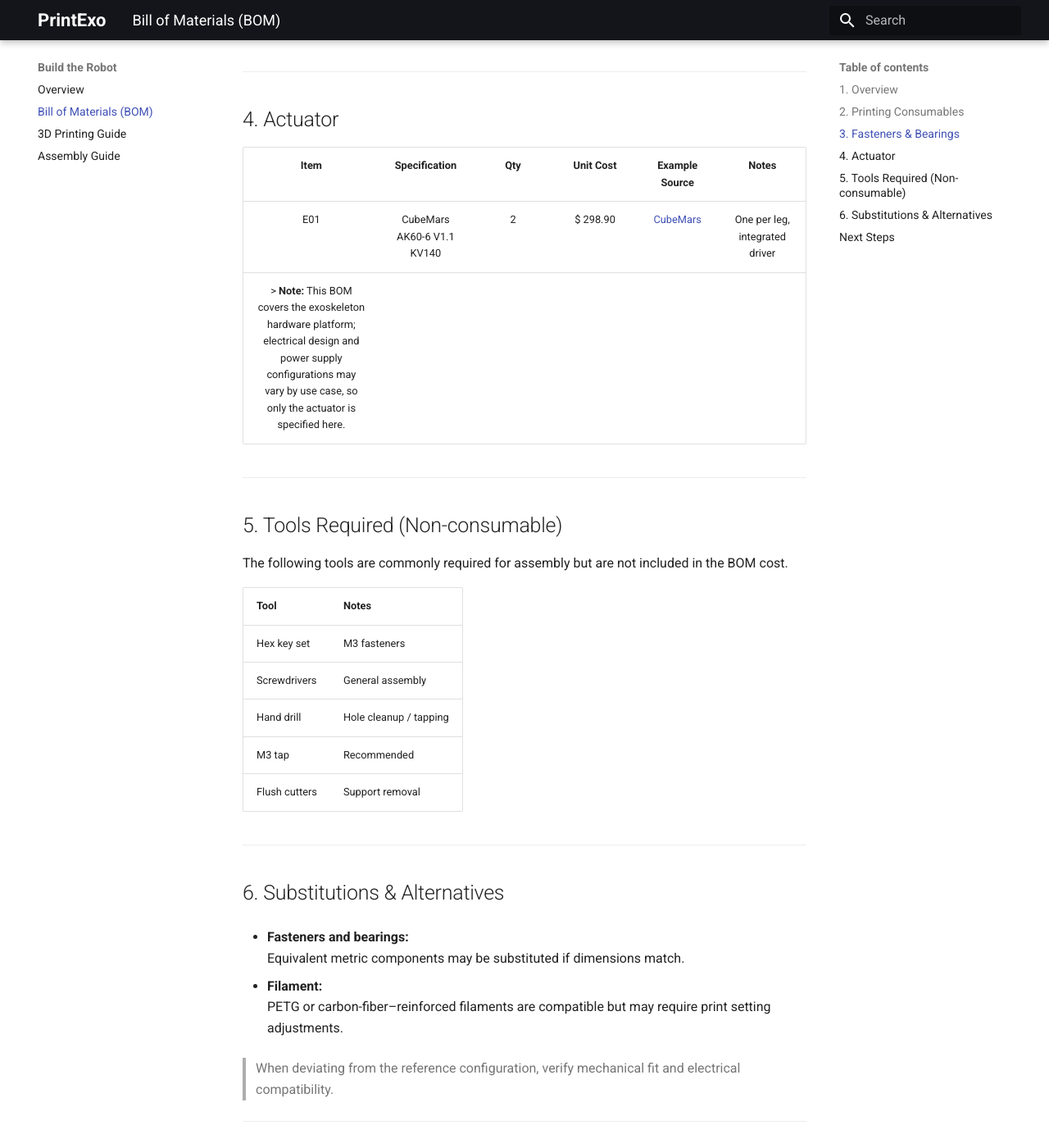
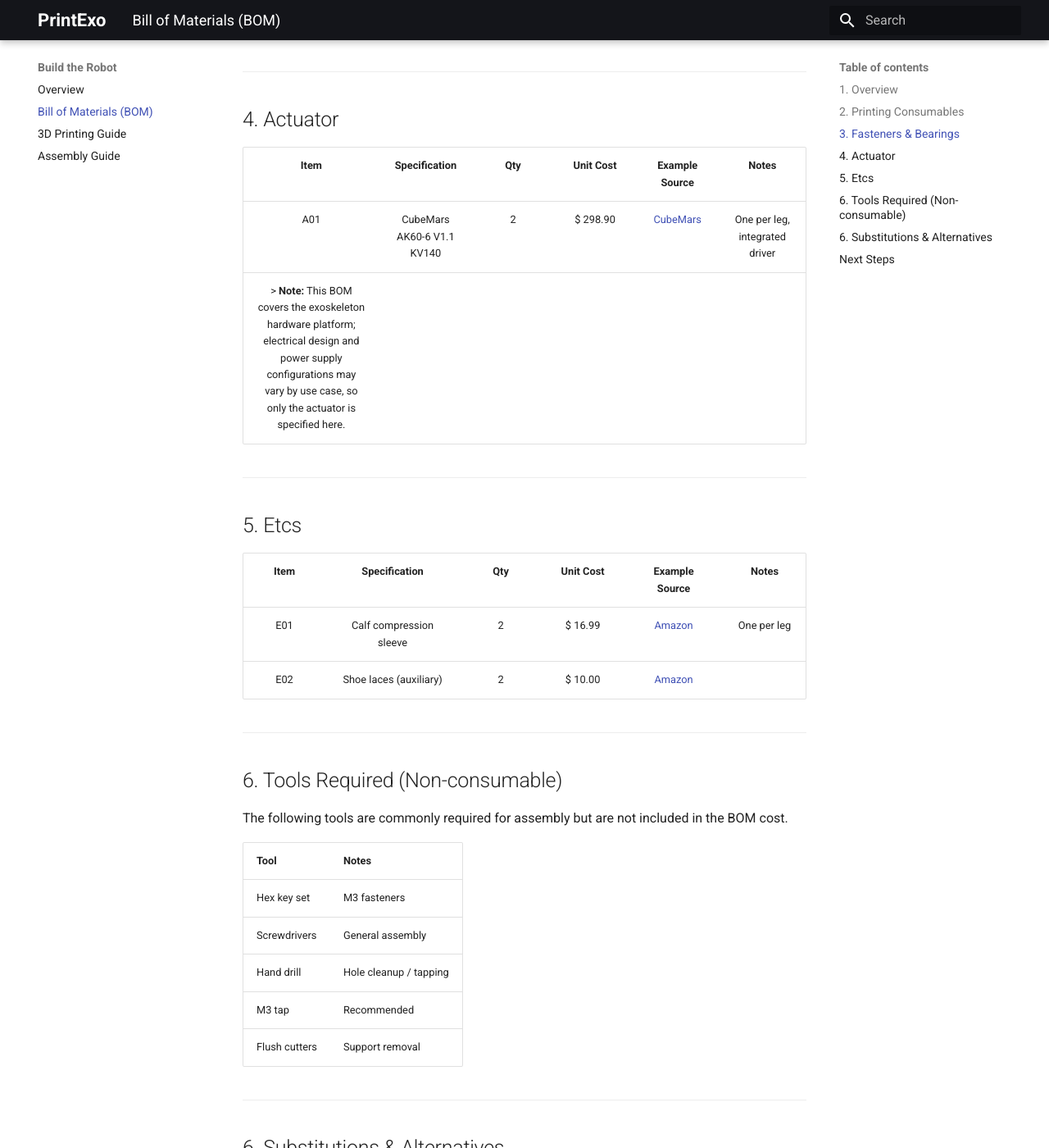
Before and after one commit to printexo/printexo.github.io, an MkDocs documentation site: the page built from docs/hardware/bom.md, in a window 1280 px wide and 1400 px high, scrolled down 1971 px. Shown: the whole window at 82% size. Built offline with MkDocs 1.6.1 and Material for MkDocs 9.7.7, drawn with Linux system fonts in a browser that asks for light colours.

Commit message:
Update bom.md

```diff
--- a/docs/hardware/bom.md
+++ b/docs/hardware/bom.md
@@ -55,14 +55,22 @@ Instead, printing requirements are summarized as consumables.
 
 | Item | Specification | Qty | Unit Cost | Example Source | Notes |
 |:----:|:-------------:|:---:|:---------:|:--------------:|:-----:|
-| E01 | CubeMars AK60-6 V1.1 KV140 | 2 | $ 298.90 | [CubeMars](https://www.cubemars.com/product/ak60-6-v1-1-kv140-robotic-actuator.html) | One per leg, integrated driver |
+| A01 | CubeMars AK60-6 V1.1 KV140 | 2 | $ 298.90 | [CubeMars](https://www.cubemars.com/product/ak60-6-v1-1-kv140-robotic-actuator.html) | One per leg, integrated driver |
 > **Note:** This BOM covers the exoskeleton hardware platform; electrical design and power supply configurations may vary by use case, so only the actuator is specified here.
-
-
 
 ---
 
-## 5. Tools Required (Non-consumable)
+
+## 5. Etcs
+
+| Item | Specification | Qty | Unit Cost | Example Source | Notes |
+|:----:|:-------------:|:---:|:---------:|:--------------:|:-----:|
+| E01 | Calf compression sleeve | 2 | $ 16.99 | [Amazon](https://www.amazon.com/Vive-Calf-Brace-Compression-Circulation/dp/B0101BXKHM?th=1) | One per leg |
+| E02 | Shoe laces (auxiliary) | 2 | $ 10.00 | [Amazon](https://www.amazon.com/Miscly-Round-Durable-Shoelaces-Hiking/dp/B0D98SB5JT?th=1&psc=1) |  |
+
+---
+
+## 6. Tools Required (Non-consumable)
 
 The following tools are commonly required for assembly but are not included in the BOM cost.
 
```
